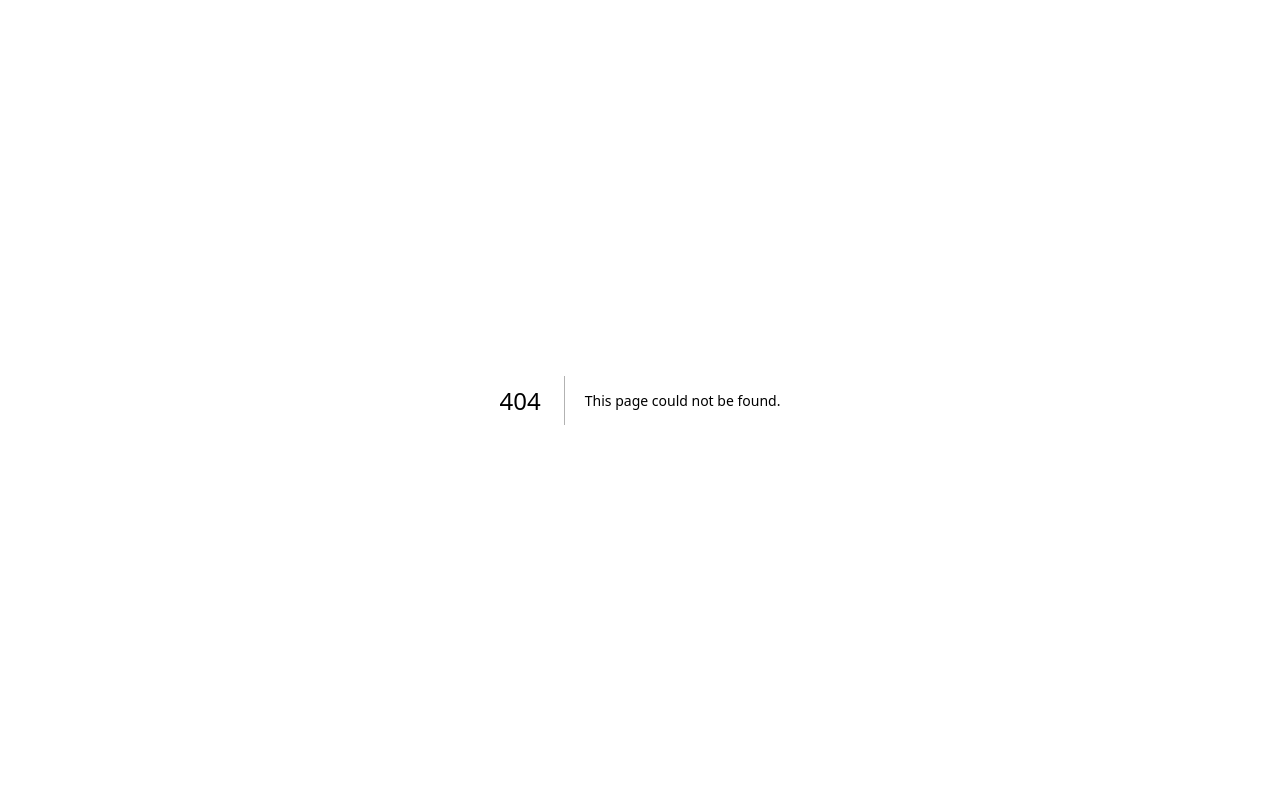
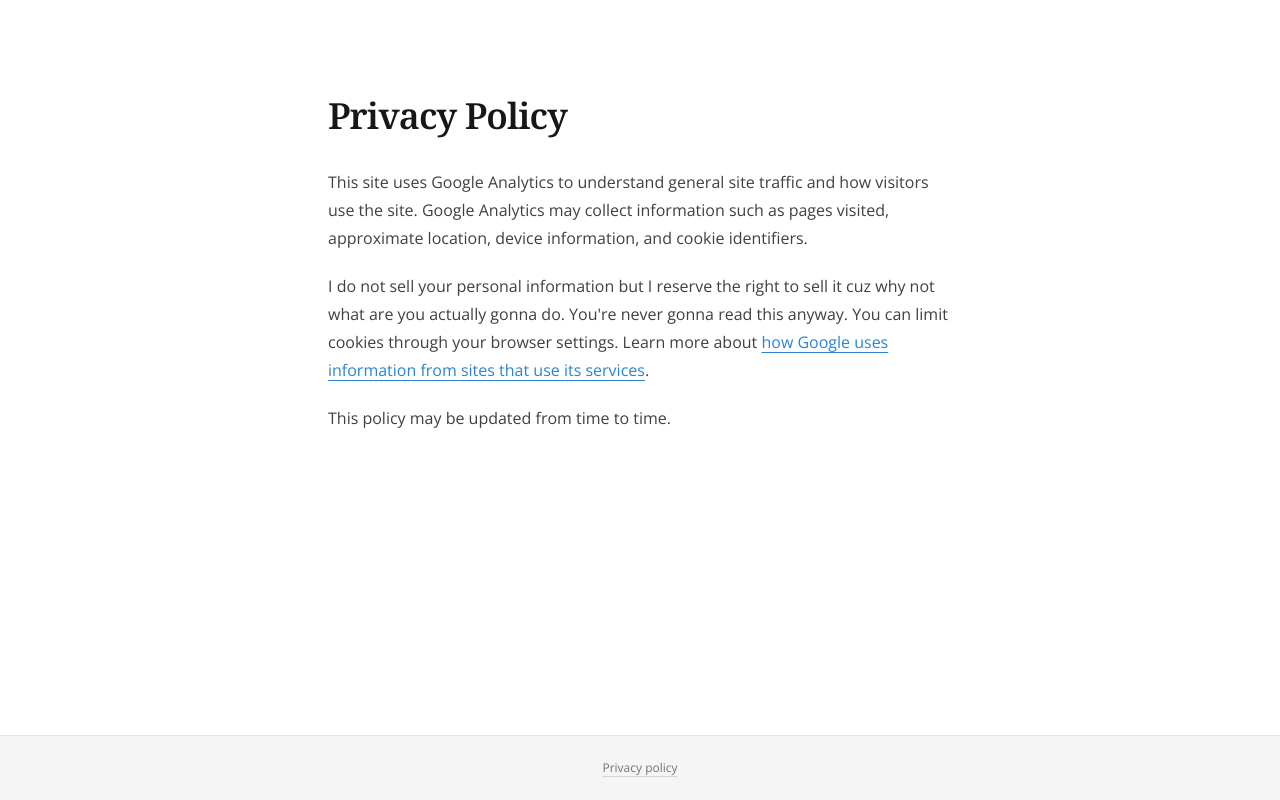
Before and after one commit to SonavAgarwal/sonavagarwal.github.io, a Next.js app in the folder v5/: page /privacy-policy in a window 1280 px wide. Before the commit this address had no page. Built offline with nearby package versions, Linux system fonts and the light colour scheme; a web font is replaced by a local one.

Commit message:
page transition and google analytics

```diff
--- a/v5/src/app/globals.css
+++ b/v5/src/app/globals.css
@@ -30,8 +30,19 @@ body {
     animation-timing-function: cubic-bezier(0.22, 1, 0.36, 1);
 }
 
+::view-transition-new(.article-page-enter) {
+    animation: article-page-fade-in 500ms ease-out both;
+}
+
+@keyframes article-page-fade-in {
+    from {
+        opacity: 0;
+    }
+}
+
 @media (prefers-reduced-motion: reduce) {
-    ::view-transition-group(.article-image-transition) {
+    ::view-transition-group(.article-image-transition),
+    ::view-transition-new(.article-page-enter) {
         animation-duration: 0s;
     }
 }
--- a/v5/src/app/layout.tsx
+++ b/v5/src/app/layout.tsx
@@ -1,9 +1,13 @@
 import type { Metadata } from "next";
 import { Manufacturing_Consent, Noto_Serif, Open_Sans } from "next/font/google";
+import Link from "next/link";
+import Script from "next/script";
 
 // import { Navbar } from "@/components/navbar";
 
 import "./globals.css";
+
+const GOOGLE_ANALYTICS_ID = "G-E2XNDY9EVX";
 
 const manufacturingConsent = Manufacturing_Consent({
     variable: "--font-manufacturing-consent",
@@ -43,6 +47,26 @@ export default function RootLayout({
             <body className="flex min-h-full flex-col">
                 {/* <Navbar /> */}
                 <main className="flex-1">{children}</main>
+                <footer className="mx-auto flex w-full items-center justify-center border-t border-neutral-200 bg-neutral-100 px-4 py-6 text-xs text-neutral-500">
+                    <Link
+                        href="/privacy-policy/"
+                        className="underline decoration-neutral-300 underline-offset-4 transition-colors hover:text-neutral-900"
+                    >
+                        Privacy policy
+                    </Link>
+                </footer>
+                <Script
+                    src={`https://www.googletagmanager.com/gtag/js?id=${GOOGLE_ANALYTICS_ID}`}
+                    strategy="afterInteractive"
+                />
+                <Script id="google-analytics" strategy="afterInteractive">
+                    {`
+                        window.dataLayer = window.dataLayer || [];
+                        function gtag(){dataLayer.push(arguments);}
+                        gtag('js', new Date());
+                        gtag('config', '${GOOGLE_ANALYTICS_ID}');
+                    `}
+                </Script>
             </body>
         </html>
     );
--- /dev/null
+++ b/v5/src/app/privacy-policy/page.tsx
@@ -0,0 +1,39 @@
+import type { Metadata } from "next";
+
+export const metadata: Metadata = {
+    title: "Privacy Policy | Sonav Agarwal",
+    description: "Privacy policy for sonavagarwal.com.",
+};
+
+export default function PrivacyPolicy() {
+    return (
+        <article className="mx-auto w-full max-w-2xl px-6 py-16 sm:py-24">
+            <h1 className="font-serif text-4xl font-semibold tracking-tight">
+                Privacy Policy
+            </h1>
+            <div className="mt-8 space-y-5 font-sans text-base leading-7 text-neutral-700">
+                <p>
+                    This site uses Google Analytics to understand general site
+                    traffic and how visitors use the site. Google Analytics may
+                    collect information such as pages visited, approximate
+                    location, device information, and cookie identifiers.
+                </p>
+                <p>
+                    I do not sell your personal information but I reserve the right to sell it cuz why not what are you actually gonna do. You're never gonna read this anyway. You can limit
+                    cookies through your browser settings. Learn more about{" "}
+                    <a
+                        href="https://policies.google.com/technologies/partner-sites"
+                        target="_blank"
+                        rel="noopener noreferrer"
+                        className="text-accent underline underline-offset-4"
+                    >
+                        how Google uses information from sites that use its
+                        services
+                    </a>
+                    .
+                </p>
+                <p>This policy may be updated from time to time.</p>
+            </div>
+        </article>
+    );
+}
--- a/v5/src/app/read/[slug]/layout.tsx
+++ b/v5/src/app/read/[slug]/layout.tsx
@@ -1,8 +1,17 @@
 "use client";
 import Link from "next/link";
+import { ViewTransition } from "react";
 
 export default function Layout({ children }: { children: React.ReactNode }) {
     return (
+        <ViewTransition
+            name="article-page"
+            enter={{
+                "article-forward": "article-page-enter",
+                default: "none",
+            }}
+            default="none"
+        >
             <div className="w-full">
                 <nav className="border-b border-neutral-200 py-2 mb-32">
                     <div className="mx-auto max-w-2xl">
@@ -17,5 +26,6 @@ export default function Layout({ children }: { children: React.ReactNode }) {
 
                 {children}
             </div>
+        </ViewTransition>
     );
 }
```
Lines whose indentation alone changed are shown as unchanged.
